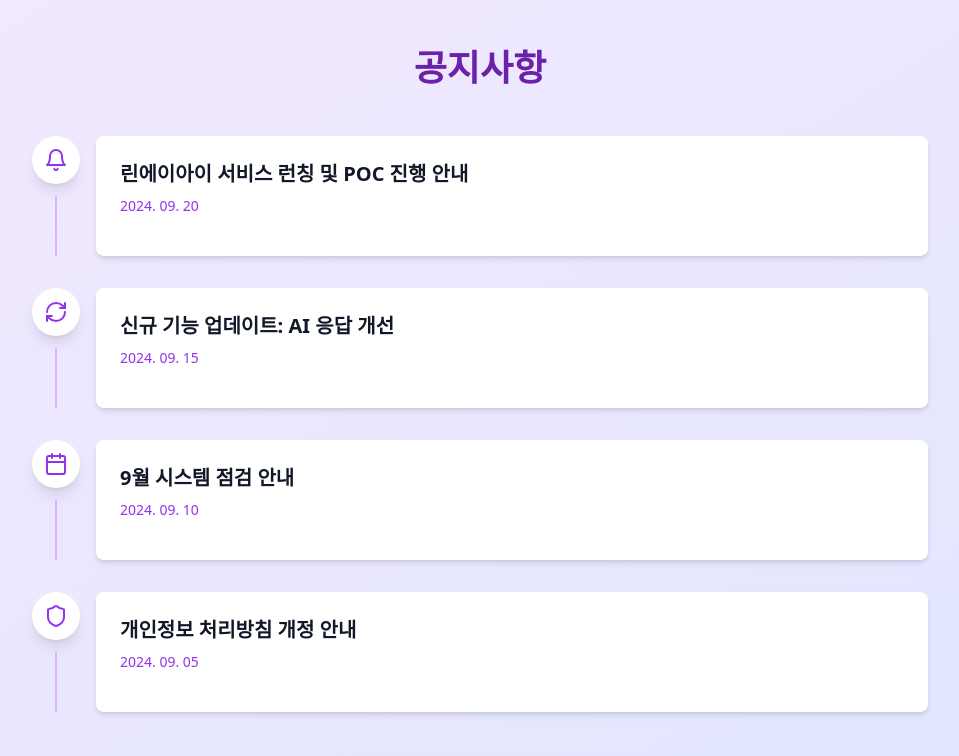
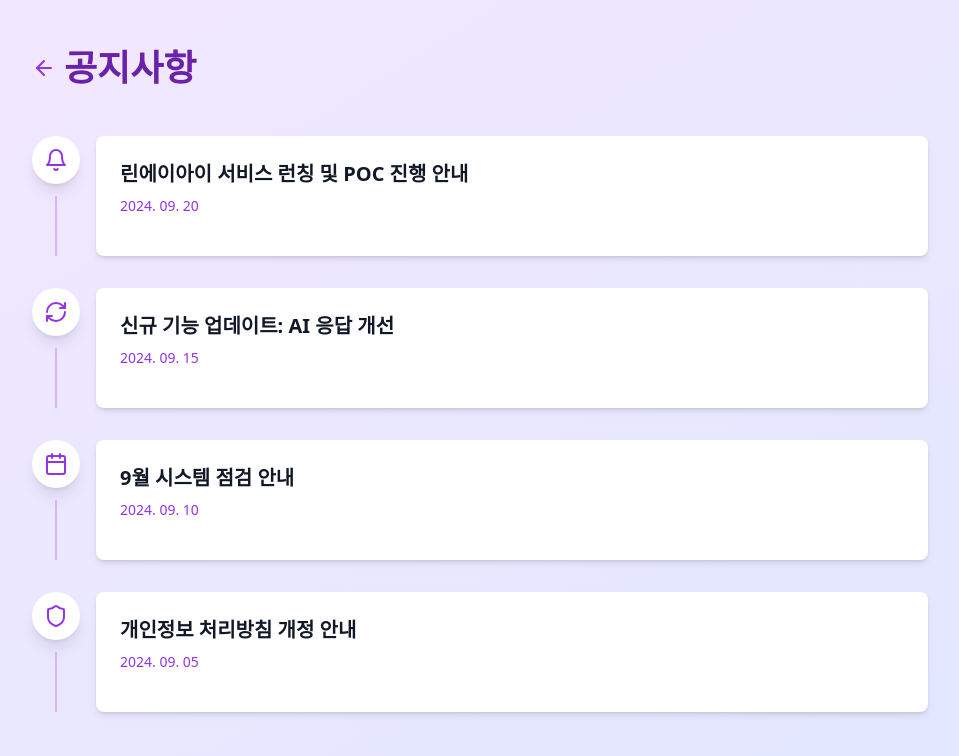
Before and after one commit to EXPOIR0405/Mumul_homepage_next.js, a Next.js app: page /notice in a window 1280 px wide. Shown: the top 756 px of the page, without its empty margins (160-1119 px from the left). Built offline with nearby package versions, Linux system fonts and the light colour scheme.

Commit message:
공지사항 뒤로가기 추가

```diff
--- a/src/pages/notice.js
+++ b/src/pages/notice.js
@@ -1,6 +1,6 @@
 import React, { useState } from 'react';
 import { motion } from 'framer-motion';
-import { Calendar, Bell, RefreshCw, Shield } from 'lucide-react';
+import { Calendar, Bell, RefreshCw, Shield, ArrowLeft } from 'lucide-react';
 
 const AnnouncementPage = () => {
   const [selectedId, setSelectedId] = useState(null);
@@ -39,7 +39,10 @@ const AnnouncementPage = () => {
   return (
     <div className="min-h-screen bg-gradient-to-br from-purple-100 to-indigo-100 py-12 px-4 sm:px-6 lg:px-8">
       <div className="max-w-4xl mx-auto">
-        <h1 className="text-4xl font-bold text-purple-800 mb-12 text-center">공지사항</h1>
+        <div className="flex items-center mb-12"> {/* 추가된 부분 */}
+          <ArrowLeft className="h-6 w-6 text-purple-600 cursor-pointer mr-2" onClick={() => window.history.back()} /> {/* 뒤로가기 아이콘 */}
+          <h1 className="text-4xl font-bold text-purple-800 text-center">공지사항</h1>
+        </div>
         <div className="relative">
           {announcements.map((announcement, index) => (
             <motion.div
```
